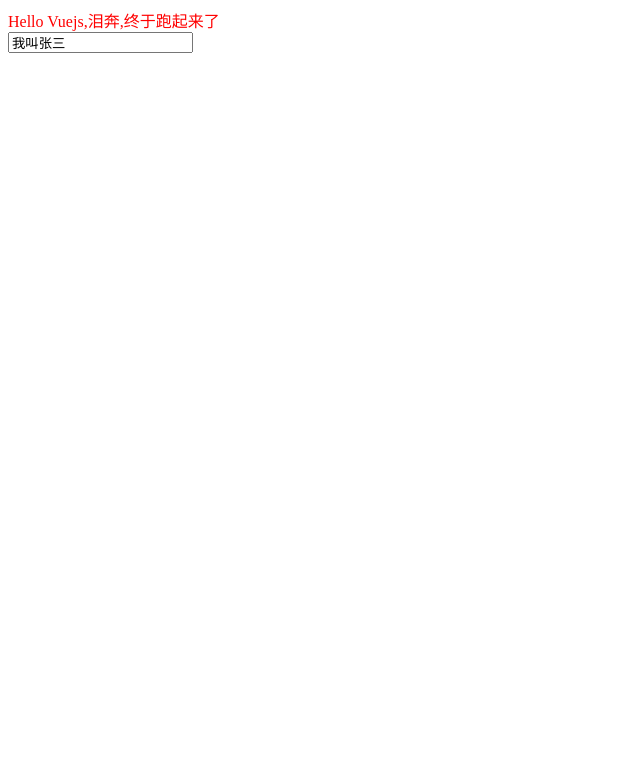
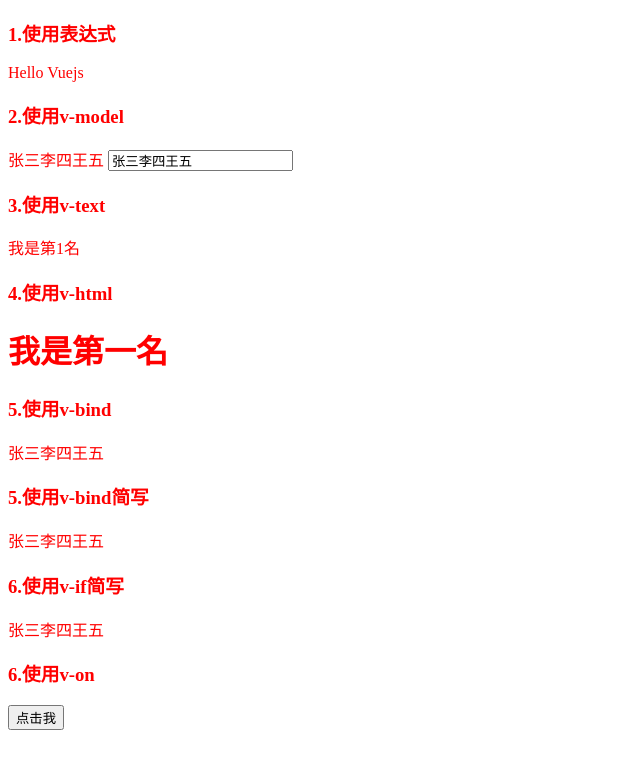
Before and after one commit to FreedGo/learnVuejs, a Vue app: page / in a window 1280 px wide. Shown: the top 768 px of the page, without its empty margins (0-640 px from the left). Built offline with nearby package versions, Linux system fonts and the light colour scheme.

Commit message:
联系了其他的指令

```diff
--- a/hello.html
+++ b/hello.html
@@ -9,6 +9,6 @@
 
 </div>
 </body>
-<script src="./dist/build.js"></script>
+
 
 </html>
--- a/src/hello.vue
+++ b/src/hello.vue
@@ -1,10 +1,37 @@
 <template>
     <div class="tpl">
+        <h3>1.使用表达式</h3>
         <div class="title1">
             {{msg}}
         </div>
+        <h3>2.使用v-model</h3>
         <div class="title2">
+            {{username}}
             <input type="text" v-model="username">
+        </div>
+        <h3>3.使用v-text</h3>
+        <div class="title3" v-text="dec1">
+
+        </div>
+        <h3>4.使用v-html</h3>
+        <div class="title5" v-html="dec">
+
+        </div>
+        <h3>5.使用v-bind</h3>
+        <div class="title4" v-bind:title="dec3">
+            {{username}}
+        </div>
+        <h3>5.使用v-bind简写</h3>
+        <div class="title4" :title="dec3">
+            {{username}}
+        </div>
+        <h3>6.使用v-if简写</h3>
+        <div class="title4" v-if="isok">
+            {{username}}
+        </div>
+        <h3>6.使用v-on</h3>
+        <div class="title4" >
+            <button v-on:click="click">点击我</button>
         </div>
     </div>
 </template>
@@ -12,8 +39,19 @@
     export default {
         data(){
             return {
-                msg:'Hello Vuejs,泪奔,终于跑起来了',
-                username:'我叫张三'
+                msg:'Hello Vuejs',
+                username:'张三李四王五',
+                sex:'女',
+                isok:true,
+	            dec:'<h1>我是第一名</h1>',
+	            dec1:'我是第1名',
+	            dec2:'我是第2名',
+	            dec3:'我是第3名',
+            }
+        },
+        methods:{
+        	click(){
+        		alert('1');
             }
         }
     }
```
